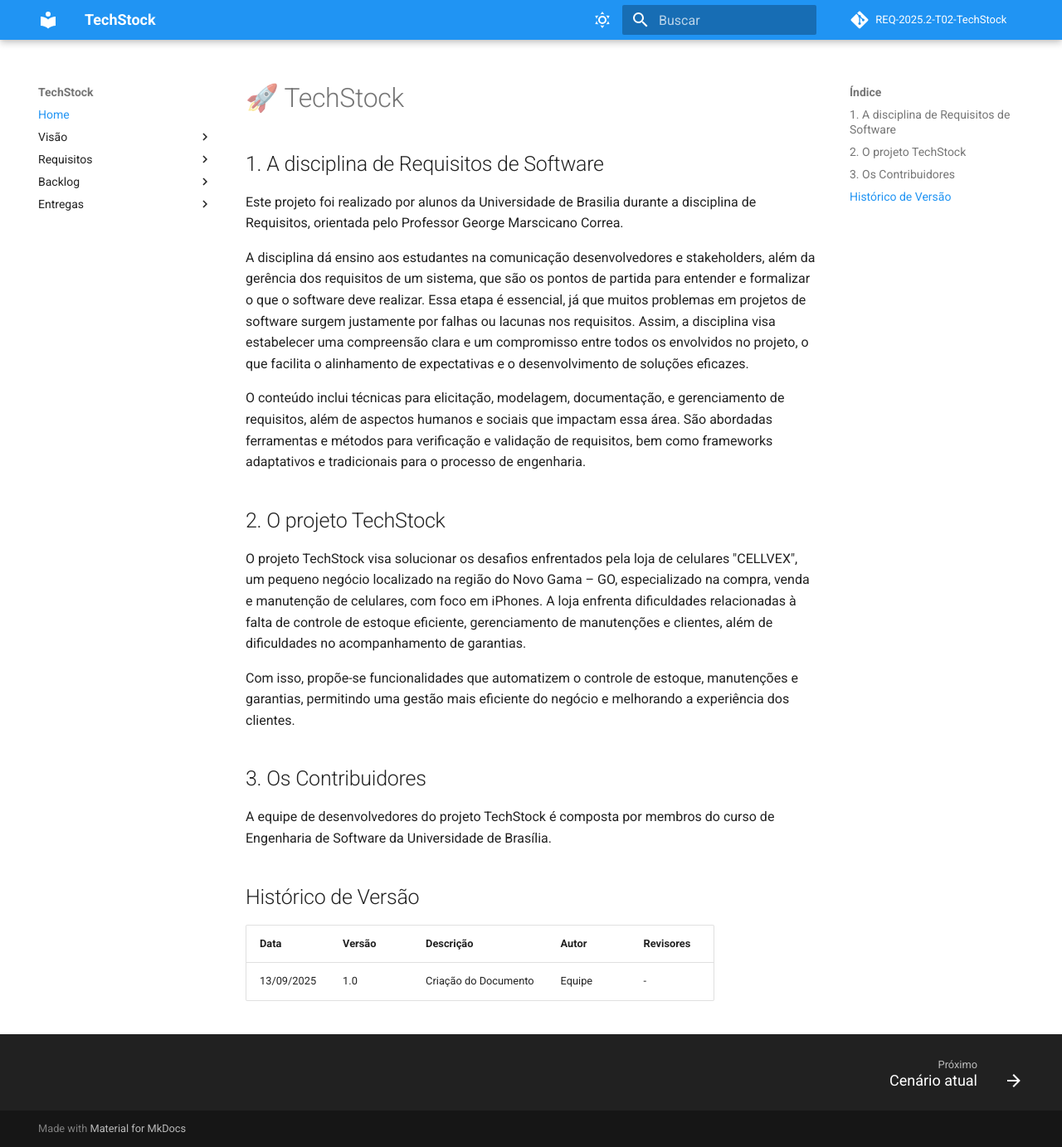
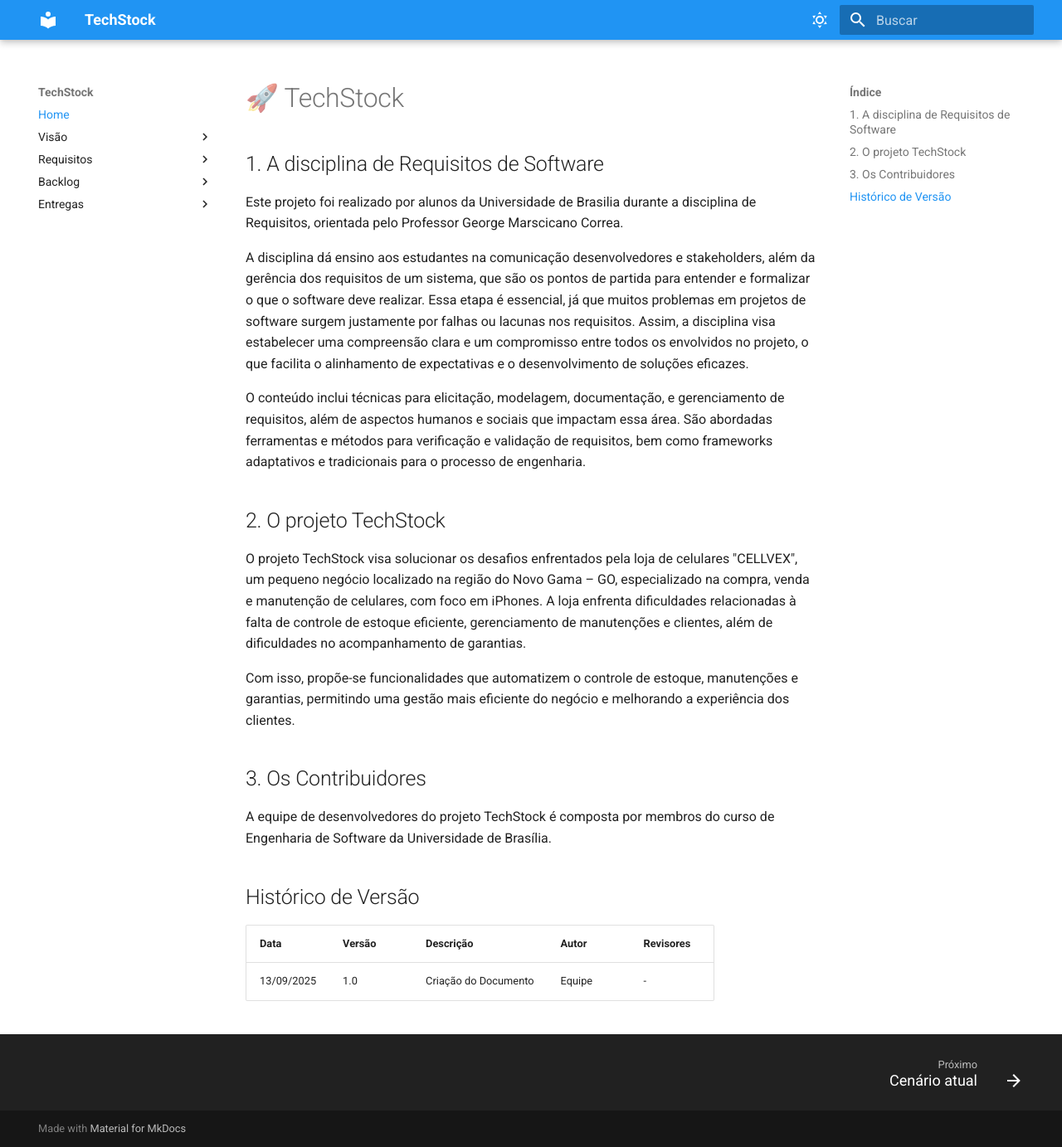
Before and after one commit to mdsreq-fga-unb/REQ-2025.2-T02-TechStock, an MkDocs documentation site: the page built from docs/index.md, in a window 1280 px wide and 1383 px high. Shown: the whole window at 83% size. Built offline with MkDocs 1.6.1 and Material for MkDocs 9.7.7, drawn with Linux system fonts in a browser that asks for light colours.

Commit message:
chore(config): ajusta mkdocs.yml para publicação no GitHub Pages

```diff
--- a/mkdocs.yml
+++ b/mkdocs.yml
@@ -1,6 +1,5 @@
 site_name: TechStock
-repo_url: http://127.0.0.1:8000/REQ-2025.2-T02-TechStock/
-repo_name: REQ-2025.2-T02-TechStock
+docs_dir: ./docs
 
 theme:
   name: material
@@ -49,9 +48,6 @@
   - pymdownx.emoji:
       emoji_index: !!python/name:material.extensions.emoji.twemoji
       emoji_generator: !!python/name:material.extensions.emoji.to_svg
-
-use_directory_urls: false
-
 nav:
   - Home: index.md
   - Visão:
```
